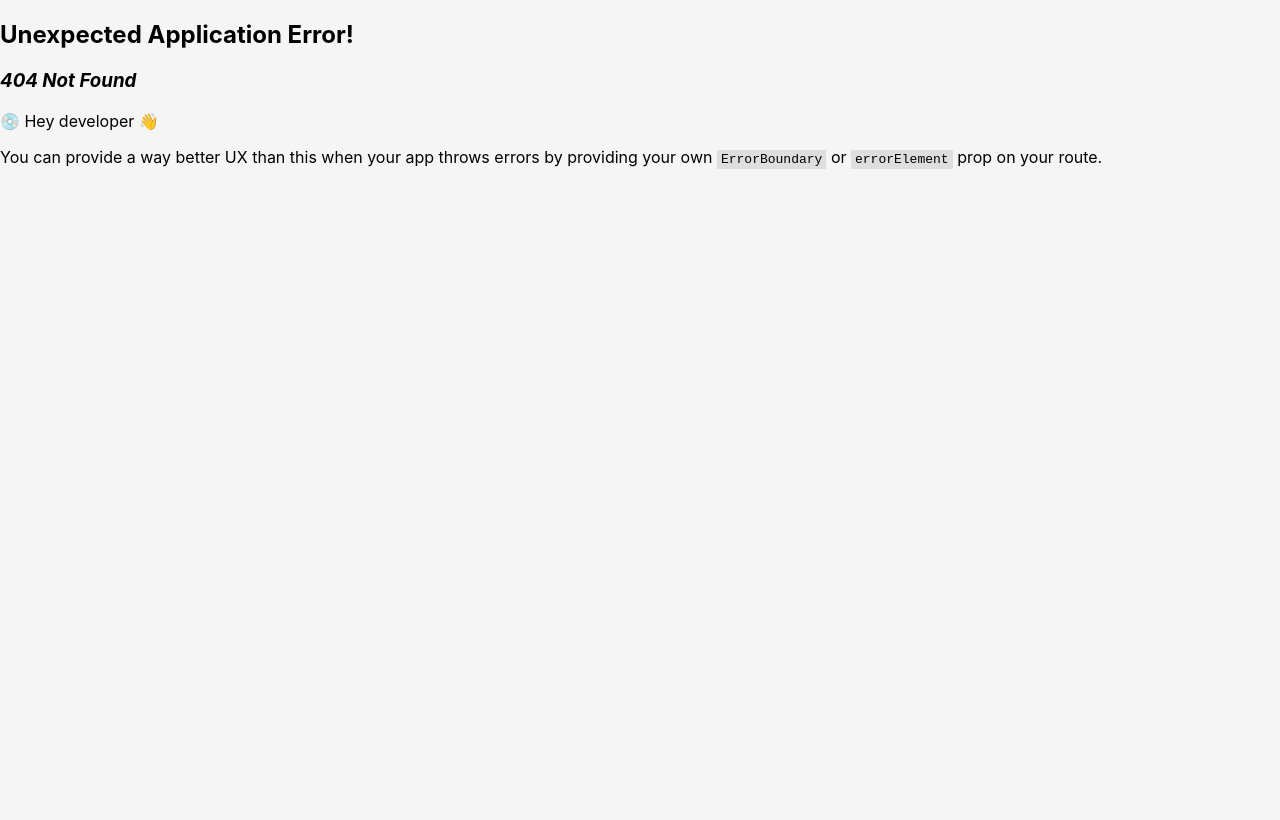
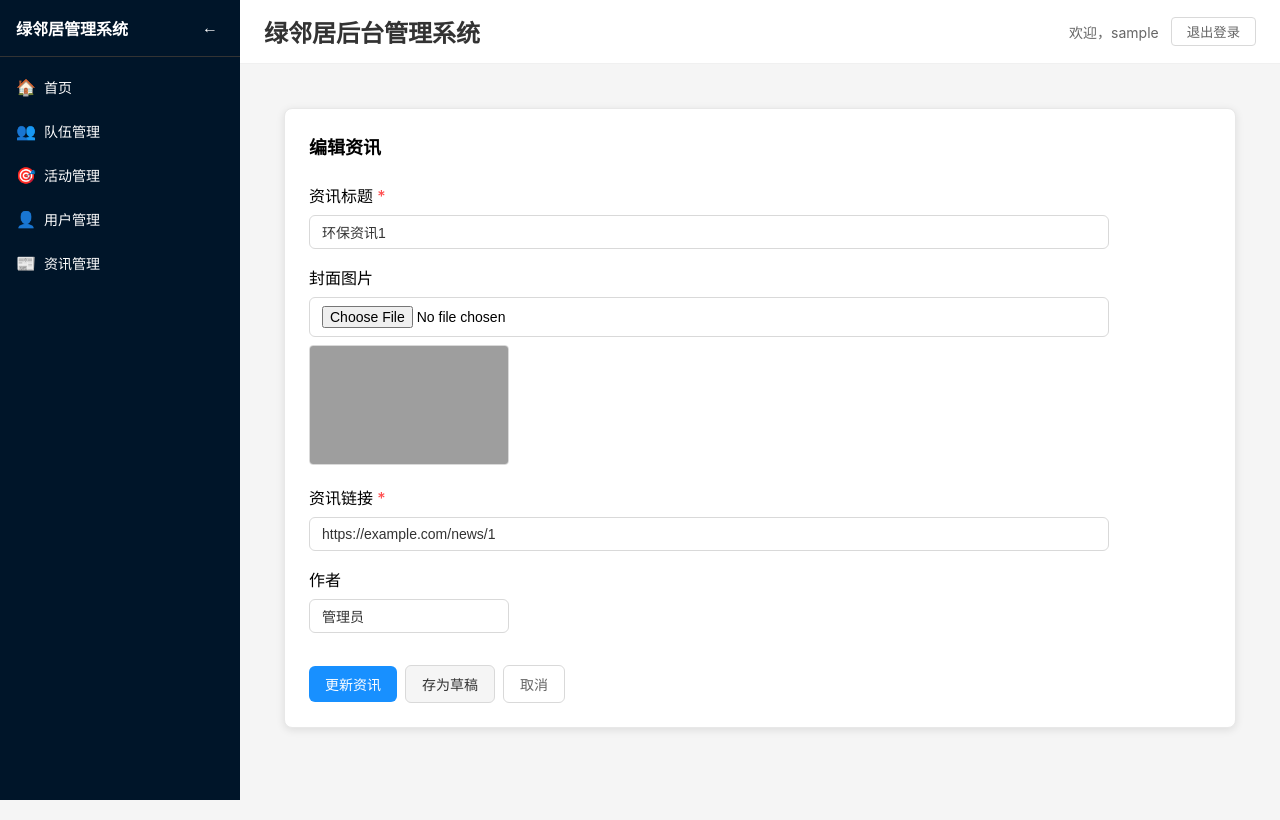
Before and after one commit to Jarvis636431/neighbor-maneger, a React (Vite) app: page /news/edit/1 in a window 1280 px wide. Before the commit this address had no page. Built offline with nearby package versions, Linux system fonts and the light colour scheme; sample sign-in values are in the browser's storage; grey boxes are pictures that could not be loaded.

Commit message:
实现了资讯发布和资讯编辑的页面功能，更新了id路由

```diff
--- a/src/components/Layout.jsx
+++ b/src/components/Layout.jsx
@@ -19,7 +19,7 @@ const Layout = () => {
     { path: '/team/list', label: '队伍管理', icon: '👥' },
     { path: '/activity/list', label: '活动管理', icon: '🎯' },
     { path: '/user/list', label: '用户管理', icon: '👤' },
-    { path: '/news/list', label: '资讯管理', icon: '📰' },
+    { path: '/news', label: '资讯管理', icon: '📰' },
   ];
 
   const handleMenuClick = (path) => {
--- /dev/null
+++ b/src/pages/NewsEdit.jsx
@@ -0,0 +1,238 @@
+import React, { useState, useEffect } from 'react';
+import { useNavigate, useParams } from 'react-router-dom';
+import { Card, Button, Input, Select, Space } from '../components/ui';
+
+const NewsEdit = () => {
+  const navigate = useNavigate();
+  const { id } = useParams();
+  const isEdit = !!id;
+
+  const [loading, setLoading] = useState(false);
+  const [formData, setFormData] = useState({
+    title: '',
+    url: '',
+    coverImage: null,
+    author: '管理员'
+  });
+  const [imagePreview, setImagePreview] = useState('');
+
+
+
+  useEffect(() => {
+    if (isEdit) {
+      fetchNewsDetail();
+    }
+  }, [id, isEdit]);
+
+  const fetchNewsDetail = async () => {
+    try {
+      setLoading(true);
+      // TODO: 替换为实际的API调用
+      // const response = await axios.get(`/api/news/${id}`);
+      // setFormData(response.data);
+
+      // 模拟数据
+      setTimeout(() => {
+        const mockData = {
+          id: parseInt(id),
+          title: `环保资讯${id}`,
+          url: `https://example.com/news/${id}`,
+          coverImage: null,
+          author: '管理员'
+        };
+        setImagePreview(`https://picsum.photos/400/240?random=${id}`);
+        setFormData(mockData);
+        setLoading(false);
+      }, 500);
+    } catch (error) {
+      console.error('获取资讯详情失败:', error);
+      setLoading(false);
+    }
+  };
+
+  const handleInputChange = (field, value) => {
+    setFormData(prev => ({
+      ...prev,
+      [field]: value
+    }));
+  };
+
+  const handleFileChange = (e) => {
+    const file = e.target.files[0];
+    if (file) {
+      setFormData(prev => ({
+        ...prev,
+        coverImage: file
+      }));
+
+      // 创建预览URL
+      const reader = new FileReader();
+      reader.onload = (e) => {
+        setImagePreview(e.target.result);
+      };
+      reader.readAsDataURL(file);
+    }
+  };
+
+  const handleSubmit = async (isDraft = false) => {
+    if (!formData.title.trim()) {
+      alert('请输入资讯标题');
+      return;
+    }
+    if (!formData.url.trim()) {
+      alert('请输入资讯链接');
+      return;
+    }
+
+    try {
+      setLoading(true);
+
+      const submitData = {
+        ...formData,
+        status: isDraft ? 'draft' : 'published'
+      };
+
+      // TODO: 替换为实际的API调用
+      if (isEdit) {
+        // await axios.put(`/api/news/${id}`, submitData);
+        console.log('更新资讯:', submitData);
+      } else {
+        // await axios.post('/api/news', submitData);
+        console.log('创建资讯:', submitData);
+      }
+
+      // 模拟API调用
+      await new Promise(resolve => setTimeout(resolve, 1000));
+
+      const message = isDraft ? '已保存为草稿！' : (isEdit ? '资讯更新成功！' : '资讯发布成功！');
+      alert(message);
+      navigate('/news');
+    } catch (error) {
+      console.error('保存失败:', error);
+      alert('保存失败，请重试');
+    } finally {
+      setLoading(false);
+    }
+  };
+
+  const handleCancel = () => {
+    navigate('/news');
+  };
+
+  return (
+    <div style={{ padding: '20px' }}>
+      <Card>
+        <div style={{ marginBottom: '24px' }}>
+          <h2 style={{ margin: 0, fontSize: '18px', fontWeight: '600' }}>
+            {isEdit ? '编辑资讯' : '发布资讯'}
+          </h2>
+        </div>
+
+        <div style={{ maxWidth: '800px' }}>
+          <div style={{ marginBottom: '16px' }}>
+            <label style={{ display: 'block', marginBottom: '8px', fontWeight: '500' }}>
+              资讯标题 <span style={{ color: '#ff4d4f' }}>*</span>
+            </label>
+            <Input
+              placeholder="请输入资讯标题"
+              value={formData.title}
+              onChange={(value) => handleInputChange('title', value)}
+              style={{ width: '100%' }}
+            />
+          </div>
+
+          <div style={{ marginBottom: '16px' }}>
+            <label style={{ display: 'block', marginBottom: '8px', fontWeight: '500' }}>
+              封面图片
+            </label>
+            <input
+              type="file"
+              accept="image/*"
+              onChange={handleFileChange}
+              style={{
+                width: '100%',
+                padding: '8px 12px',
+                border: '1px solid #d9d9d9',
+                borderRadius: '6px',
+                fontSize: '14px',
+                backgroundColor: 'white',
+                cursor: 'pointer'
+              }}
+            />
+            {imagePreview && (
+              <div style={{ marginTop: '8px' }}>
+                <img
+                  src={imagePreview}
+                  alt="封面预览"
+                  style={{
+                    width: '200px',
+                    height: '120px',
+                    objectFit: 'cover',
+                    borderRadius: '4px',
+                    border: '1px solid #d9d9d9'
+                  }}
+                  onError={(e) => {
+                    e.target.style.display = 'none';
+                  }}
+                />
+              </div>
+            )}
+          </div>
+
+          <div style={{ marginBottom: '16px' }}>
+            <label style={{ display: 'block', marginBottom: '8px', fontWeight: '500' }}>
+              资讯链接 <span style={{ color: '#ff4d4f' }}>*</span>
+            </label>
+            <Input
+              placeholder="请输入资讯链接URL"
+              value={formData.url}
+              onChange={(value) => handleInputChange('url', value)}
+              style={{ width: '100%' }}
+            />
+          </div>
+
+
+
+          <div style={{ marginBottom: '16px' }}>
+            <label style={{ display: 'block', marginBottom: '8px', fontWeight: '500' }}>
+              作者
+            </label>
+            <Input
+              placeholder="请输入作者"
+              value={formData.author}
+              onChange={(value) => handleInputChange('author', value)}
+              style={{ width: '200px' }}
+            />
+          </div>
+
+          <div style={{ marginTop: '32px' }}>
+            <Space>
+              <Button
+                theme="primary"
+                onClick={() => handleSubmit(false)}
+                loading={loading}
+              >
+                {isEdit ? '更新资讯' : '发布资讯'}
+              </Button>
+              <Button
+                onClick={() => handleSubmit(true)}
+                loading={loading}
+              >
+                存为草稿
+              </Button>
+              <Button
+                variant="outline"
+                onClick={handleCancel}
+                disabled={loading}
+              >
+                取消
+              </Button>
+            </Space>
+          </div>
+        </div>
+      </Card>
+    </div>
+  );
+};
+
+export default NewsEdit;
--- a/src/pages/NewsList.jsx
+++ b/src/pages/NewsList.jsx
@@ -74,8 +74,7 @@ const NewsList = () => {
             id: index + 1,
             title: `环保资讯${index + 1}`,
             coverImage: `https://picsum.photos/100/60?random=${index}`,
-            content:
-              "这是一篇关于环保的资讯内容，介绍了垃圾分类的重要性和具体方法...",
+            url: `https://example.com/news/${index + 1}`,
             status: status,
             author: "管理员",
             viewCount: Math.floor(Math.random() * 1000) + 100,
@@ -231,9 +230,10 @@ const NewsList = () => {
     {
       colKey: "title",
       title: "资讯标题",
-      width: 250,
+      width: 200,
       ellipsis: true,
     },
+
     {
       colKey: "author",
       title: "作者",
```
Also changed, not shown: src/router/index.jsx (+7 -7 lines).
